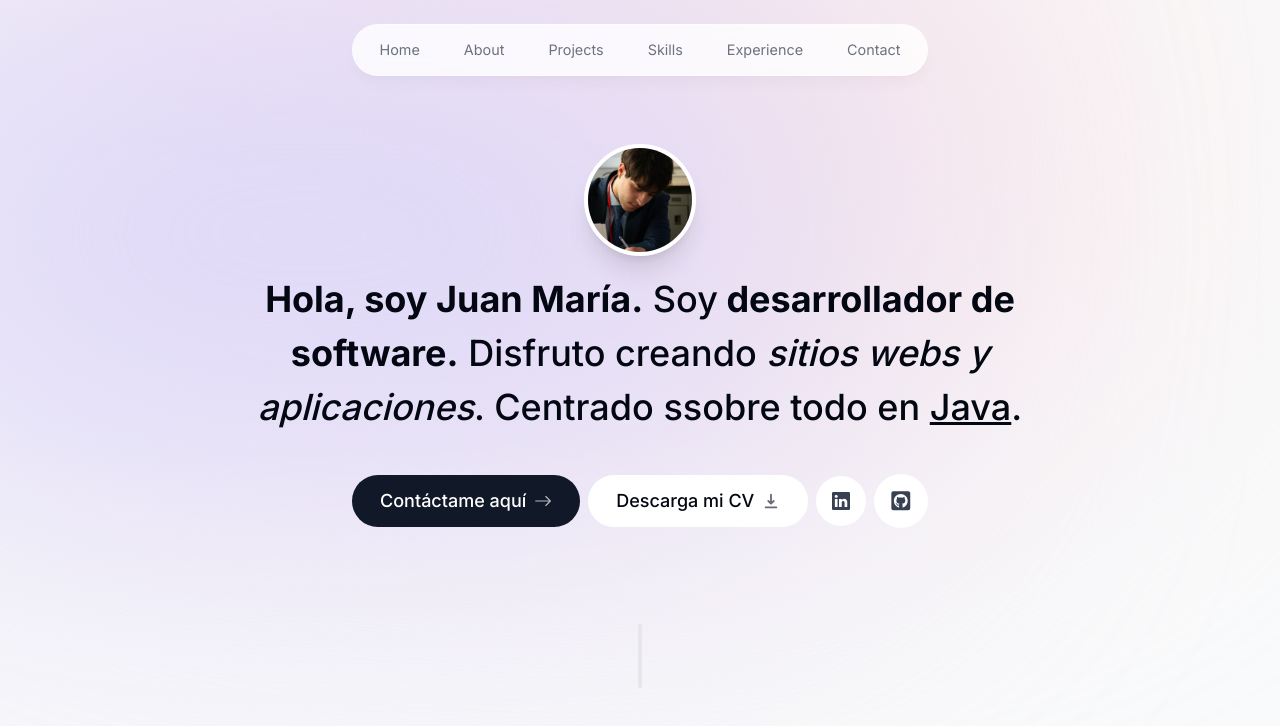
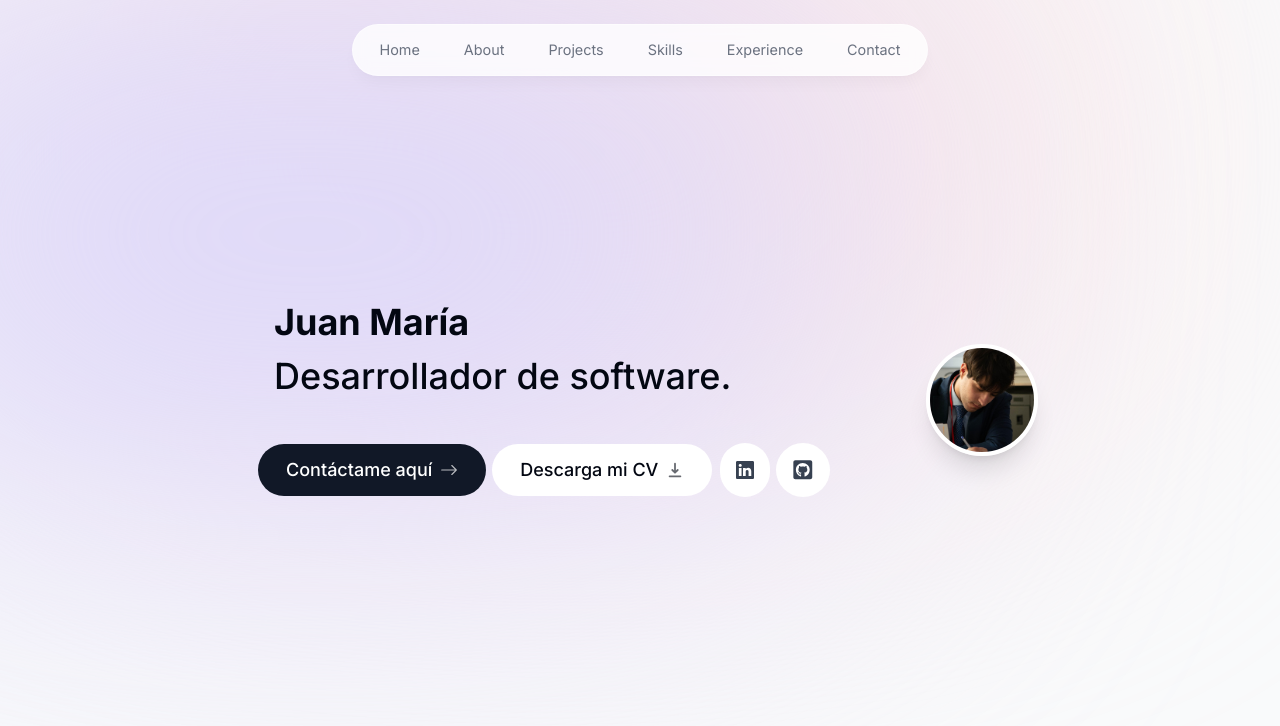
Before and after one commit to juanmariiaa/portfolio, a Next.js app: page / in a window 1280 px wide. Shown: the top 726 px of the page. Built offline with nearby package versions, Linux system fonts and the light colour scheme.

Commit message:
Cambios en el home

```diff
--- a/app/layout.tsx
+++ b/app/layout.tsx
@@ -1,12 +1,9 @@
 import type { Metadata } from "next";
-import {  Inter } from "next/font/google";
+import { Inter } from "next/font/google";
 import "./globals.css";
 import Header from "@/components/header";
 
-
-
 const inter = Inter({ subsets: ["latin"] });
-
 
 export const metadata: Metadata = {
   title: "Juan María | Portfolio Personal",
@@ -21,7 +18,7 @@ export default function RootLayout({
   return (
     <html lang="en">
       <body
-        className={`${inter.className} bg-gray-50 text-gray-950 relative pt-28 sm:pt-36 dark:bg-gray-900 dark:text-gray-50 dark:text-opacity-90`}
+        className={`${inter.className} bg-gray-50 text-gray-950 relative sm:pt-0 dark:bg-gray-900 dark:text-gray-50 dark:text-opacity-90`}
       >
         <div className="bg-[#fbe2e3] absolute top-[-6rem] -z-10 right-[11rem] h-[31.25rem] w-[31.25rem] rounded-full blur-[10rem] sm:w-[68.75rem] dark:bg-[#946263]"></div>
         <div className="bg-[#dbd7fb] absolute top-[-1rem] -z-10 left-[-35rem] h-[31.25rem] w-[50rem] rounded-full blur-[10rem] sm:w-[68.75rem] md:left-[-33rem] lg:left-[-28rem] xl:left-[-15rem] 2xl:left-[-5rem] dark:bg-[#676394]"></div>
--- a/app/page.tsx
+++ b/app/page.tsx
@@ -4,7 +4,6 @@ export default function Home() {
   return (
     <main className="flex flex-col items-center px-4">
       <Intro />
-      <div className="bg-gray-200 my-24 h-16 w-1 rounded-full hidden sm:block dark:bg-opacity-0"></div>
     </main>
   );
 }
--- a/components/intro.tsx
+++ b/components/intro.tsx
@@ -10,10 +10,10 @@ import { FaGithubSquare } from "react-icons/fa";
 
 export default function Intro() {
   return (
-    <section className="mb-28 max-w-[50rem] text-center sm:mb-0 scroll-mt-[100rem]">
-      <div className="flex items-center justify-center">
-        <div className="relative">
+    <main className="flex sm:flex-row flex-col sm:items-center items-center justify-center text-left h-screen">
+      <section className="sm:order-last">
         <motion.div
+          className="relative flex items-center justify-center"
           initial={{ opacity: 0, scale: 0 }}
           animate={{ opacity: 1, scale: 1 }}
           transition={{
@@ -32,19 +32,22 @@ export default function Intro() {
               border-[0.25rem] border-white shadow-xl"
           />
         </motion.div>
-        </div>
-      </div>
+      </section>
 
-      <motion.h1
-        className="mb-10 mt-4 px-4 text-2xl font-medium !leading-[1.5] sm:text-4xl"
+      <section className="sm:mr-20 mb-6 text-center sm:text-left">
+        <motion.div
+          className="mt-4 px-4 text-lg font-medium !leading-[1.5] sm:text-xl"
           initial={{ opacity: 0, y: 100 }}
           animate={{ opacity: 1, y: 0 }}
         >
-        <span className="font-bold">Hola, soy Juan María.</span> Soy
-        <span className="font-bold"> desarrollador de software.</span> Disfruto
-        creando <span className="italic">sitios webs y aplicaciones</span>.
-        Centrado ssobre todo en <span className="underline">Java</span>.
-      </motion.h1>
+          <h1 className=" mt-4 px-4 text-2xl font-medium !leading-[1.5] sm:text-4xl mg">
+            <span className="font-bold">Juan María</span>
+          </h1>
+          <h1 className="mb-10  px-4 text-2xl font-medium !leading-[1.5] sm:text-4xl">
+            <span className="">Desarrollador de software.</span>
+          </h1>
+        </motion.div>
+
         <motion.div
           className="flex flex-col sm:flex-row items-center justify-center gap-2 px-4 text-lg font-medium"
           initial={{ opacity: 0, y: 100 }}
@@ -53,9 +56,10 @@ export default function Intro() {
             delay: 0.1,
           }}
         >
+          <div className="sm:flex sm:flex-row">
             <Link
               href="#contact"
-          className="group bg-gray-900 text-white px-7 py-3 flex items-center gap-2 rounded-full outline-none focus:scale-110 hover:scale-110 hover:bg-gray-950 active:scale-105 transition"
+              className="bg-gray-900 text-white px-7 py-3 mb-1 sm:mb-0 sm:mr-1.5 flex items-center gap-2 rounded-full outline-none focus:scale-110 hover:scale-110 hover:bg-gray-950 active:scale-105 transition"
               onClick={() => {}}
             >
               Contáctame aquí{" "}
@@ -63,16 +67,18 @@ export default function Intro() {
             </Link>
 
             <a
-          className="group bg-white px-7 py-3 flex items-center gap-2 rounded-full outline-none focus:scale-110 hover:scale-110 active:scale-105 transition cursor-pointer borderBlack dark:bg-white/10"
+              className="bg-white px-7 py-3 flex items-center gap-2 rounded-full outline-none focus:scale-110 hover:scale-110 active:scale-105 transition cursor-pointer borderBlack dark:bg-white/10"
               href="/CV.pdf"
               download
             >
               Descarga mi CV{" "}
               <HiDownload className="opacity-60 group-hover:translate-y-1 transition" />
             </a>
+          </div>
 
+          <div className="flex flex-row">
             <a
-          className="bg-white p-4 text-gray-700 hover:text-gray-950 flex items-center gap-2 rounded-full focus:scale-[1.15] hover:scale-[1.15] active:scale-105 transition cursor-pointer borderBlack dark:bg-white/10 dark:text-white/60"
+              className="bg-white p-4 mr-1.5 text-gray-700 hover:text-gray-950 flex items-center gap-2 rounded-full focus:scale-[1.15] hover:scale-[1.15] active:scale-105 transition cursor-pointer borderBlack dark:bg-white/10 dark:text-white/60"
               href="https://www.linkedin.com/in/juan-maría-ariza-serrano"
               target="_blank"
             >
@@ -86,7 +92,9 @@ export default function Intro() {
             >
               <FaGithubSquare />
             </a>
+          </div>
         </motion.div>
       </section>
+    </main>
   );
 }
```
Lines whose indentation alone changed are shown as unchanged.
